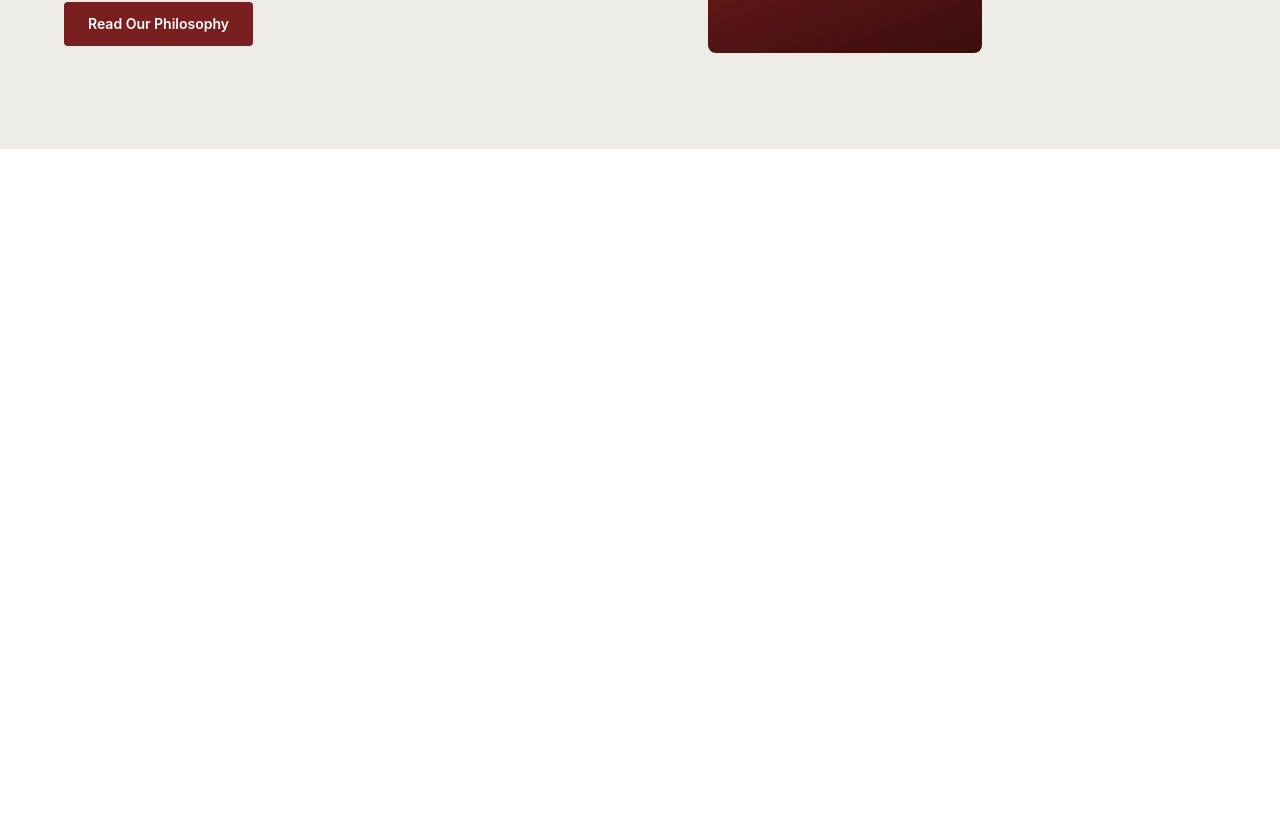
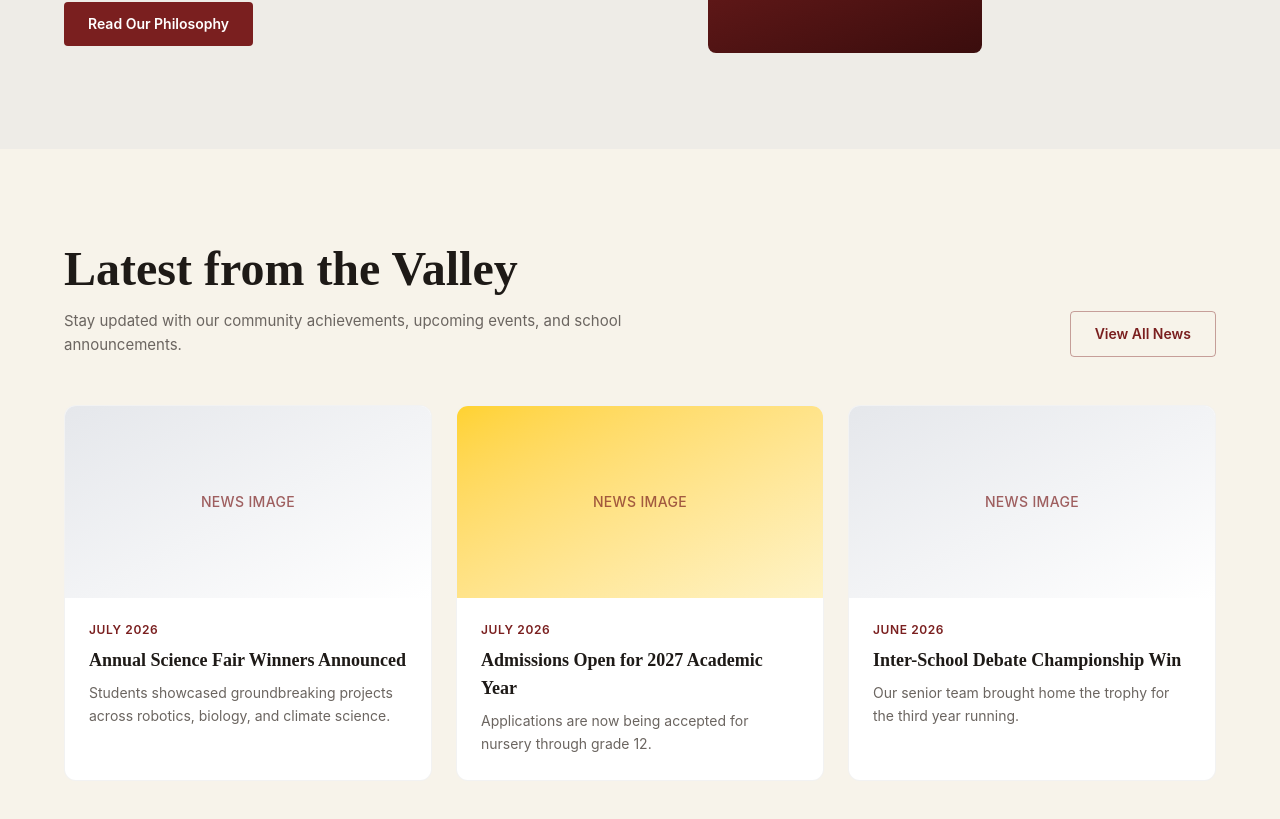
Before and after one commit to Sagarshetty9/DETTROIN-INT-Sagar-VasantValley, a React (Vite) app: page / in a window 1280 px wide. Shown: the part 2253-3072 px from the top of the page. Before the commit the page ends 2402 px from the top, so only its background shows below. Built offline with nearby package versions, Linux system fonts and the light colour scheme.

Commit message:
Added News section and newsCard

```diff
--- /dev/null
+++ b/src/components/LatestNews.jsx
@@ -0,0 +1,53 @@
+import React from "react";
+import Button from "../ui/Button";
+import NewsCard from "../ui/NewsCard";
+
+const NEWS = [
+  {
+    gradient: "bg-gradient-to-br from-gray-200 to-white",
+    date: "JULY 2026",
+    title: "Annual Science Fair Winners Announced",
+    excerpt: "Students showcased groundbreaking projects across robotics, biology, and climate science.",
+  },
+  {
+    gradient: "bg-gradient-to-br from-amber-300 to-amber-100",
+    date: "JULY 2026",
+    title: "Admissions Open for 2027 Academic Year",
+    excerpt: "Applications are now being accepted for nursery through grade 12.",
+  },
+  {
+    gradient: "bg-gradient-to-br from-gray-200 to-white",
+    date: "JUNE 2026",
+    title: "Inter-School Debate Championship Win",
+    excerpt: "Our senior team brought home the trophy for the third year running.",
+  },
+];
+
+const LatestNews = () => {
+  return (
+    <section className="bg-[#f7f3ea] px-6 py-24 md:px-14">
+      <div className="mx-auto flex max-w-6xl flex-col items-start justify-between gap-6 sm:flex-row sm:items-end">
+        <div>
+          <h2 className="font-serif text-4xl font-bold text-[#1e1a17] md:text-5xl">
+            Latest from the Valley
+          </h2>
+          <p className="mt-4 max-w-xl text-[15px] leading-relaxed text-[#6b6560]">
+            Stay updated with our community achievements, upcoming events, and
+            school announcements.
+          </p>
+        </div>
+        <Button variant="outline-dark" className="shrink-0">
+          View All News
+        </Button>
+      </div>
+
+      <div className="mx-auto mt-12 grid max-w-6xl grid-cols-1 gap-6 sm:grid-cols-2 lg:grid-cols-3">
+        {NEWS.map((n) => (
+          <NewsCard key={n.title} {...n} />
+        ))}
+      </div>
+    </section>
+  )
+}
+
+export default LatestNews
--- a/src/pages/Home.jsx
+++ b/src/pages/Home.jsx
@@ -3,7 +3,7 @@ import Hero from "../components/Hero";
 import StatsBar from "../components/StatsBar";
 import EducationFeatures from "../components/EducationFeatures";
 import CultivatingMinds from "../components/CultivatingMinds";
-// import LatestNews from "../components/LatestNews";
+import LatestNews from "../components/LatestNews";
 // import AdmissionsCTA from "../components/AdmissionsCTA";
 // import Footer from "../components/layout/Footer";
 
@@ -14,8 +14,8 @@ export default function Home() {
       <StatsBar />
       <EducationFeatures />
       <CultivatingMinds />
-      {/* <LatestNews />
-      <AdmissionsCTA />
+      <LatestNews />
+      {/* <AdmissionsCTA />
       <Footer /> */}
     </div>
   );
--- /dev/null
+++ b/src/ui/NewsCard.jsx
@@ -0,0 +1,26 @@
+import React from 'react'
+
+const NewsCard = ({ gradient, date, title, excerpt }) => {
+  return (
+     <div className="overflow-hidden rounded-xl border border-black/5 bg-white">
+      <div
+        className={`flex h-48 items-center justify-center text-sm font-medium tracking-wide text-[#7a1f1f]/70 ${gradient}`}
+      >
+        NEWS IMAGE
+      </div>
+      <div className="p-6">
+        {date && (
+          <p className="mb-2 text-xs font-semibold tracking-wider text-[#7a1f1f]">
+            {date}
+          </p>
+        )}
+        <h3 className="mb-2 font-serif text-lg font-semibold text-[#1e1a17]">
+          {title}
+        </h3>
+        <p className="text-sm leading-relaxed text-[#6b6560]">{excerpt}</p>
+      </div>
+    </div>
+  )
+}
+
+export default NewsCard
```
